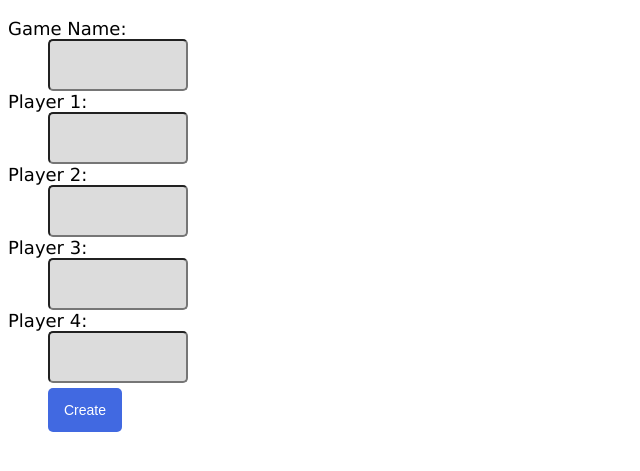
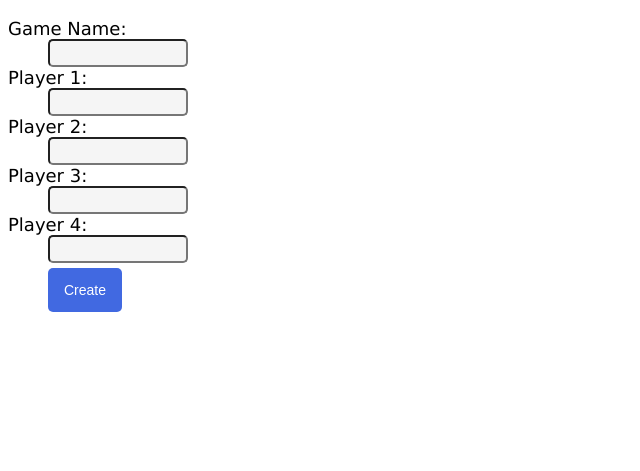
Before and after one commit to danielchiu/logic, a Flask app: page /newgame in a window 1280 px wide. Shown: the part 82-553 px from the top of the page, without its empty margins (0-640 px from the left). Run offline with Flask 2, Linux system fonts and the light colour scheme; some libraries are stand-ins or nearby versions.

Commit message:
made input text better

```diff
--- a/app/static/style.css
+++ b/app/static/style.css
@@ -184,8 +184,8 @@ dl {
 input[type=text] {
     display: block;
     text-decoration: none;
-    padding: 16px 18px;
-    background-color: gainsboro;
+    padding: 4px 18px;
+    background-color: whitesmoke;
     border-radius: 5px;
     margin-right: 10px;
     width: 100px;
@@ -194,7 +194,7 @@ input[type=text] {
 input[type=text]#value {
     text-align: center;
     float: left;
-    background-color: gainsboro;
+    background-color: whitesmoke;
     width: 2em;
     font-size: 18px;
 }
```
